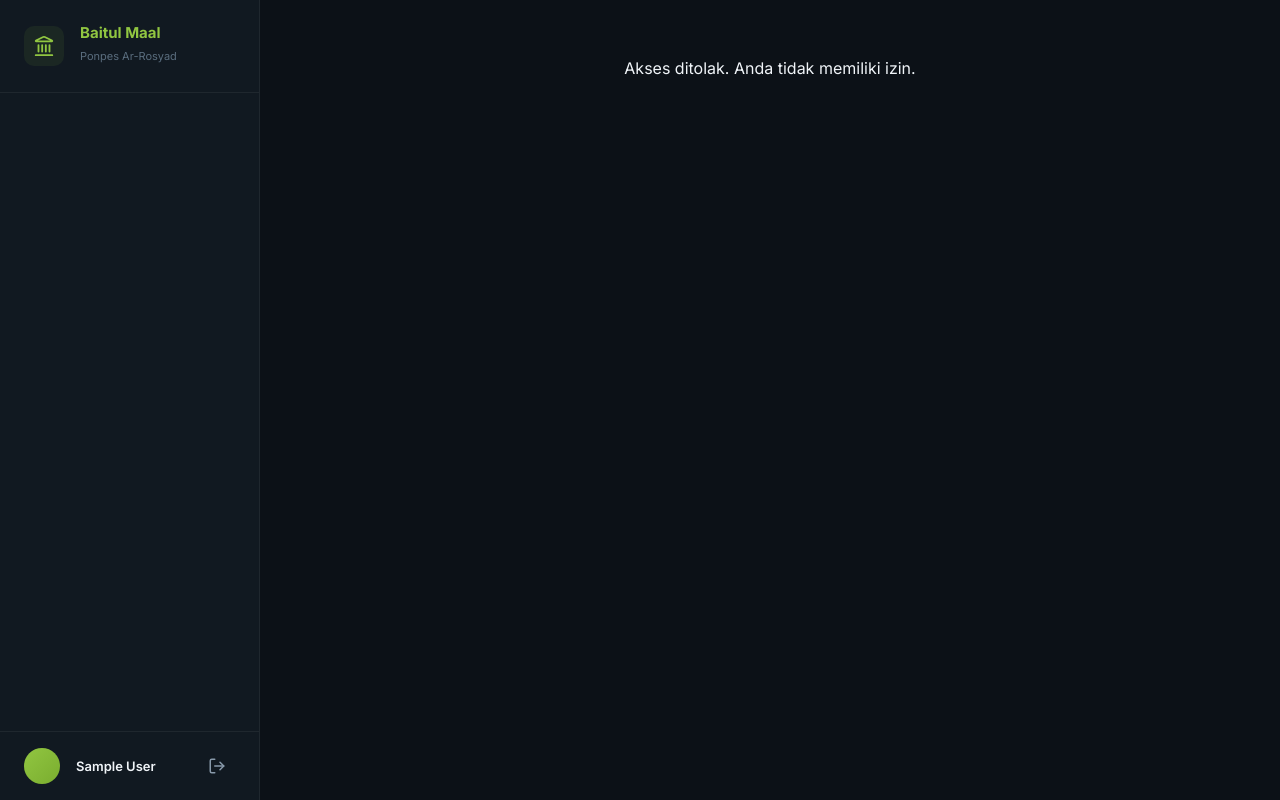
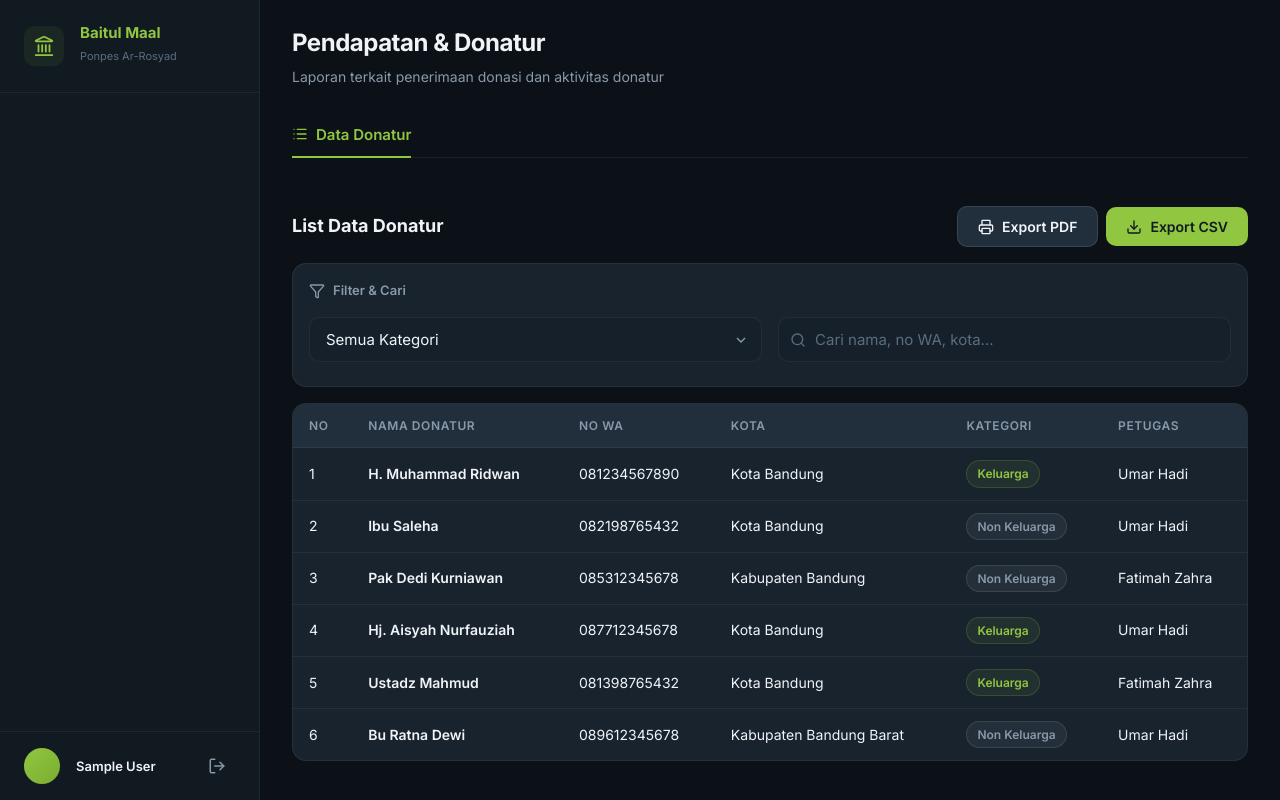
Before and after one commit to digreator-ctrl/baitul-maal, a Next.js app: page /laporan/pendapatan in a window 1280 px wide. Built offline with nearby package versions, Linux system fonts and the light colour scheme; sample sign-in values are in the browser's storage.

Commit message:
feat: update laporan pendapatan (tambah data donatur & fitur export)

```diff
--- /dev/null
+++ b/app/(dashboard)/laporan/pendapatan/components/DataDonatur.js
@@ -0,0 +1,148 @@
+'use client';
+
+import { useMemo, useState } from 'react';
+import { useAuth } from '@/contexts/AuthContext';
+import { useData } from '@/contexts/DataContext';
+import { Filter, Search, Download, Printer } from 'lucide-react';
+
+export function DataDonatur() {
+  const { user } = useAuth();
+  const { donatur, users } = useData();
+  const [search, setSearch] = useState('');
+  const [filterKategori, setFilterKategori] = useState('semua');
+
+  const isPetugas = user?.role === 'petugas';
+
+  const filtered = useMemo(() => {
+    return donatur.filter(d => {
+      // Petugas only sees own donatur
+      if (isPetugas && d.createdBy !== user?.id) return false;
+
+      const matchSearch = d.nama.toLowerCase().includes(search.toLowerCase()) ||
+        d.noWa.includes(search) ||
+        d.kota.toLowerCase().includes(search.toLowerCase());
+      const matchKategori = filterKategori === 'semua' || d.kategori === filterKategori;
+
+      return matchSearch && matchKategori;
+    });
+  }, [donatur, search, filterKategori, isPetugas, user]);
+
+  const handleExport = () => {
+    const headers = ['No', 'Nama Donatur', 'No WA', 'Kota', 'Kategori', 'Petugas'];
+    const csvData = filtered.map((d, i) => {
+      const petugas = users.find(u => u.id === d.createdBy);
+      return [
+        i + 1,
+        `"${d.nama}"`,
+        `"${d.noWa}"`,
+        `"${d.kota}"`,
+        `"${d.kategori}"`,
+        `"${petugas?.name || '-'}"`
+      ].join(',');
+    });
+
+    const csvContent = [headers.join(','), ...csvData].join('\n');
+    const blob = new Blob([csvContent], { type: 'text/csv;charset=utf-8;' });
+    const url = URL.createObjectURL(blob);
+    const link = document.createElement('a');
+    link.setAttribute('href', url);
+    link.setAttribute('download', `Data_Donatur_${new Date().toISOString().split('T')[0]}.csv`);
+    document.body.appendChild(link);
+    link.click();
+    document.body.removeChild(link);
+  };
+
+  const handleExportPDF = () => {
+    window.print();
+  };
+
+  return (
+    <div className="animate-fade-in-up pb-xl">
+      {/* Header & Export */}
+      <div className="flex justify-between items-center mb-md" style={{ display: 'flex', justifyContent: 'space-between', alignItems: 'center' }}>
+        <h3 className="text-lg font-bold m-0" style={{ margin: 0 }}>List Data Donatur</h3>
+        <div className="flex items-center gap-sm" style={{ display: 'flex', gap: '8px' }}>
+          <button className="btn btn-secondary flex items-center gap-xs" onClick={handleExportPDF} style={{ color: 'var(--text)' }}>
+            <Printer size={16} /> Export PDF
+          </button>
+          <button className="btn btn-primary flex items-center gap-xs" onClick={handleExport}>
+            <Download size={16} /> Export CSV
+          </button>
+        </div>
+      </div>
+
+      {/* Filters */}
+      <div className="card mb-md" style={{ padding: 'var(--space-md)' }}>
+        <div className="flex items-center gap-sm mb-md">
+          <Filter size={16} color="var(--text-secondary)" />
+          <span className="text-sm font-semibold text-secondary">Filter & Cari</span>
+        </div>
+        <div className="form-row">
+          <div className="form-group" style={{ marginBottom: 'var(--space-sm)' }}>
+            <select className="form-select" value={filterKategori} onChange={(e) => setFilterKategori(e.target.value)}>
+              <option value="semua">Semua Kategori</option>
+              <option value="Keluarga">Keluarga</option>
+              <option value="Non Keluarga">Non Keluarga</option>
+            </select>
+          </div>
+          <div className="form-group" style={{ marginBottom: 'var(--space-sm)' }}>
+            <div style={{ position: 'relative' }}>
+              <Search size={16} style={{ position: 'absolute', left: '12px', top: '50%', transform: 'translateY(-50%)', color: 'var(--text-tertiary)' }} />
+              <input
+                type="text"
+                className="form-input"
+                placeholder="Cari nama, no WA, kota..."
+                value={search}
+                onChange={(e) => setSearch(e.target.value)}
+                style={{ paddingLeft: '36px' }}
+              />
+            </div>
+          </div>
+        </div>
+      </div>
+
+      {/* Table */}
+      <div className="table-container table-mobile">
+        <table className="table">
+          <thead>
+            <tr>
+              <th>No</th>
+              <th>Nama Donatur</th>
+              <th>No WA</th>
+              <th>Kota</th>
+              <th>Kategori</th>
+              <th>Petugas</th>
+            </tr>
+          </thead>
+          <tbody>
+            {filtered.length === 0 ? (
+              <tr>
+                <td colSpan={6} className="text-center text-secondary" style={{ padding: '32px' }}>
+                  Tidak ada data donatur.
+                </td>
+              </tr>
+            ) : (
+              filtered.map((d, idx) => {
+                const petugas = users.find(u => u.id === d.createdBy);
+                return (
+                  <tr key={d.id}>
+                    <td data-label="No">{idx + 1}</td>
+                    <td data-label="Nama Donatur" className="font-semibold">{d.nama}</td>
+                    <td data-label="No WA">{d.noWa}</td>
+                    <td data-label="Kota">{d.kota}</td>
+                    <td data-label="Kategori">
+                      <span className={`badge ${d.kategori === 'Keluarga' ? 'badge-primary' : 'badge-neutral'}`}>
+                        {d.kategori}
+                      </span>
+                    </td>
+                    <td data-label="Petugas">{petugas?.name || '-'}</td>
+                  </tr>
+                );
+              })
+            )}
+          </tbody>
+        </table>
+      </div>
+    </div>
+  );
+}
--- a/app/(dashboard)/laporan/pendapatan/components/Kolektabilitas.js
+++ b/app/(dashboard)/laporan/pendapatan/components/Kolektabilitas.js
@@ -5,7 +5,7 @@ import { useAuth } from '@/contexts/AuthContext';
 import { useData } from '@/contexts/DataContext';
 import { formatRupiah, formatTanggalShort, getStatusBadge } from '@/lib/mock';
 import { hasPermission } from '@/lib/rbac';
-import { Calendar, AlertTriangle, CheckCircle2, Clock, XCircle } from 'lucide-react';
+import { Calendar, AlertTriangle, CheckCircle2, Clock, XCircle, Download, Printer } from 'lucide-react';
 
 export function Kolektabilitas() {
   const { user } = useAuth();
@@ -81,8 +81,45 @@ export function Kolektabilitas() {
   const totalAmount = kolektabilitas.reduce((sum, d) => sum + d.totalDonasi, 0);
   const persen = kolektabilitas.length > 0 ? Math.round((sudahCount / kolektabilitas.length) * 100) : 0;
 
+  const handleExport = () => {
+    const headers = ['No', 'Nama Donatur', 'Petugas', 'Status', 'Jumlah Donasi', 'Total Nominal', 'Terakhir Donasi'];
+    const csvData = kolektabilitas.map((d, i) => {
+      return [
+        i + 1,
+        `"${d.nama}"`,
+        `"${d.petugasNama}"`,
+        d.sudahDonasi ? 'Sudah Didata' : 'Belum Didata',
+        d.jumlahDonasi,
+        d.totalDonasi,
+        d.lastDonasiTanggal ? `"${formatTanggalShort(d.lastDonasiTanggal)}"` : '-'
+      ].join(',');
+    });
+
+    const csvContent = [headers.join(','), ...csvData].join('\n');
+    const blob = new Blob([csvContent], { type: 'text/csv;charset=utf-8;' });
+    const url = URL.createObjectURL(blob);
+    const link = document.createElement('a');
+    link.setAttribute('href', url);
+    link.setAttribute('download', `Kolektabilitas_${filterBulan}_${filterTahun}.csv`);
+    document.body.appendChild(link);
+    link.click();
+    document.body.removeChild(link);
+  };
+
+  const handleExportPDF = () => {
+    window.print();
+  };
+
   return (
     <div className="animate-fade-in-up pb-xl">
+      <div className="flex justify-end gap-sm mb-md" style={{ display: 'flex', justifyContent: 'flex-end', gap: '8px', marginBottom: '16px' }}>
+        <button className="btn btn-secondary flex items-center gap-xs" onClick={handleExportPDF} style={{ color: 'var(--text)' }}>
+          <Printer size={16} /> Export PDF
+        </button>
+        <button className="btn btn-primary flex items-center gap-xs" onClick={handleExport}>
+          <Download size={16} /> Export CSV
+        </button>
+      </div>
       {/* Filters */}
       <div className="card mb-lg" style={{ padding: 'var(--space-md)' }}>
         <div className="flex items-center gap-sm mb-md">
@@ -114,11 +151,11 @@ export function Kolektabilitas() {
           <div className="text-2xl font-bold">{kolektabilitas.length}</div>
         </div>
         <div className="card" style={{ borderLeft: '4px solid var(--success)' }}>
-          <div className="text-sm text-secondary mb-xs">Sudah Donasi</div>
+          <div className="text-sm text-secondary mb-xs">Sudah Didata</div>
           <div className="text-2xl font-bold" style={{ color: 'var(--success)' }}>{sudahCount}</div>
         </div>
         <div className="card" style={{ borderLeft: '4px solid var(--danger)' }}>
-          <div className="text-sm text-secondary mb-xs">Belum Donasi</div>
+          <div className="text-sm text-secondary mb-xs">Belum Didata</div>
           <div className="text-2xl font-bold" style={{ color: 'var(--danger)' }}>{belumCount}</div>
         </div>
         <div className="card" style={{ borderLeft: '4px solid var(--info)' }}>
@@ -169,11 +206,11 @@ export function Kolektabilitas() {
                   <td data-label="Status">
                     {d.sudahDonasi ? (
                       <span className="badge badge-success" style={{ display: 'inline-flex', alignItems: 'center', gap: '4px' }}>
-                        <CheckCircle2 size={12} /> Sudah
+                        <CheckCircle2 size={12} /> Sudah Didata
                       </span>
                     ) : (
                       <span className="badge badge-danger" style={{ display: 'inline-flex', alignItems: 'center', gap: '4px' }}>
-                        <XCircle size={12} /> Belum
+                        <XCircle size={12} /> Belum Didata
                       </span>
                     )}
                   </td>
--- a/app/(dashboard)/laporan/pendapatan/components/PenerimaanDonasi.js
+++ b/app/(dashboard)/laporan/pendapatan/components/PenerimaanDonasi.js
@@ -5,7 +5,7 @@ import { useAuth } from '@/contexts/AuthContext';
 import { useData } from '@/contexts/DataContext';
 import { formatRupiah, formatTanggalShort } from '@/lib/mock';
 import { hasPermission } from '@/lib/rbac';
-import { Filter, HandCoins, Calendar, Search } from 'lucide-react';
+import { Filter, HandCoins, Calendar, Search, Download, Printer } from 'lucide-react';
 
 export function PenerimaanDonasi() {
   const { user } = useAuth();
@@ -60,8 +60,51 @@ export function PenerimaanDonasi() {
 
   const totalFiltered = filtered.reduce((sum, d) => sum + d.nominal, 0);
 
+  const handleExport = () => {
+    const headers = ['No', 'Tanggal', 'Nama Donatur', 'Nominal', 'Sumber Dana', 'Petugas'];
+    const csvData = filtered.map((d, i) => {
+      const don = donatur.find(x => x.id === d.donaturId);
+      const met = metodeDonasi.find(m => m.id === d.metodeDonasiId);
+      const pet = users.find(u => u.id === d.petugasId);
+
+      return [
+        i + 1,
+        `"${formatTanggalShort(d.tanggal)}"`,
+        `"${don?.nama || '-'}"`,
+        d.nominal,
+        `"${met?.nama || '-'}"`,
+        `"${pet?.name || '-'}"`
+      ].join(',');
+    });
+
+    // Add total row
+    csvData.push(`"","","Total",${totalFiltered},"",""`);
+
+    const csvContent = [headers.join(','), ...csvData].join('\n');
+    const blob = new Blob([csvContent], { type: 'text/csv;charset=utf-8;' });
+    const url = URL.createObjectURL(blob);
+    const link = document.createElement('a');
+    link.setAttribute('href', url);
+    link.setAttribute('download', `Penerimaan_Donasi_${filterBulan}_${filterTahun}.csv`);
+    document.body.appendChild(link);
+    link.click();
+    document.body.removeChild(link);
+  };
+
+  const handleExportPDF = () => {
+    window.print();
+  };
+
   return (
     <div className="animate-fade-in-up pb-xl">
+      <div className="flex justify-end gap-sm mb-md" style={{ display: 'flex', justifyContent: 'flex-end', gap: '8px', marginBottom: '16px' }}>
+        <button className="btn btn-secondary flex items-center gap-xs" onClick={handleExportPDF} style={{ color: 'var(--text)' }}>
+          <Printer size={16} /> Export PDF
+        </button>
+        <button className="btn btn-primary flex items-center gap-xs" onClick={handleExport}>
+          <Download size={16} /> Export CSV
+        </button>
+      </div>
       {/* Summary */}
       <div className="saldo-card mb-lg">
         <div className="saldo-label">Total Penerimaan Donasi</div>
--- a/app/(dashboard)/laporan/pendapatan/page.js
+++ b/app/(dashboard)/laporan/pendapatan/page.js
@@ -5,7 +5,8 @@ import { useAuth } from '@/contexts/AuthContext';
 import { hasPermission } from '@/lib/rbac';
 import { PenerimaanDonasi } from './components/PenerimaanDonasi';
 import { Kolektabilitas } from './components/Kolektabilitas';
-import { HandCoins, Users } from 'lucide-react';
+import { DataDonatur } from './components/DataDonatur';
+import { HandCoins, Users, List } from 'lucide-react';
 
 export default function LaporanPendapatanPage() {
   const { user } = useAuth();
@@ -19,6 +20,9 @@ export default function LaporanPendapatanPage() {
     if (hasPermission(user, 'laporan.kolektabilitas')) {
       tabs.push({ id: 'kolektabilitas', label: 'Kolektabilitas', icon: <Users size={16} /> });
     }
+    // All users with access to laporan.pendapatan can see Data Donatur, or we can just reuse a permission
+    // For now, let's just add it if they can see Kolektabilitas or Penerimaan
+    tabs.push({ id: 'donatur', label: 'Data Donatur', icon: <List size={16} /> });
     return tabs;
   }, [user]);
 
@@ -66,6 +70,7 @@ export default function LaporanPendapatanPage() {
       <div style={{ paddingTop: '24px' }}>
         {activeTab === 'penerimaan' && <PenerimaanDonasi />}
         {activeTab === 'kolektabilitas' && <Kolektabilitas />}
+        {activeTab === 'donatur' && <DataDonatur />}
       </div>
     </div>
   );
```
